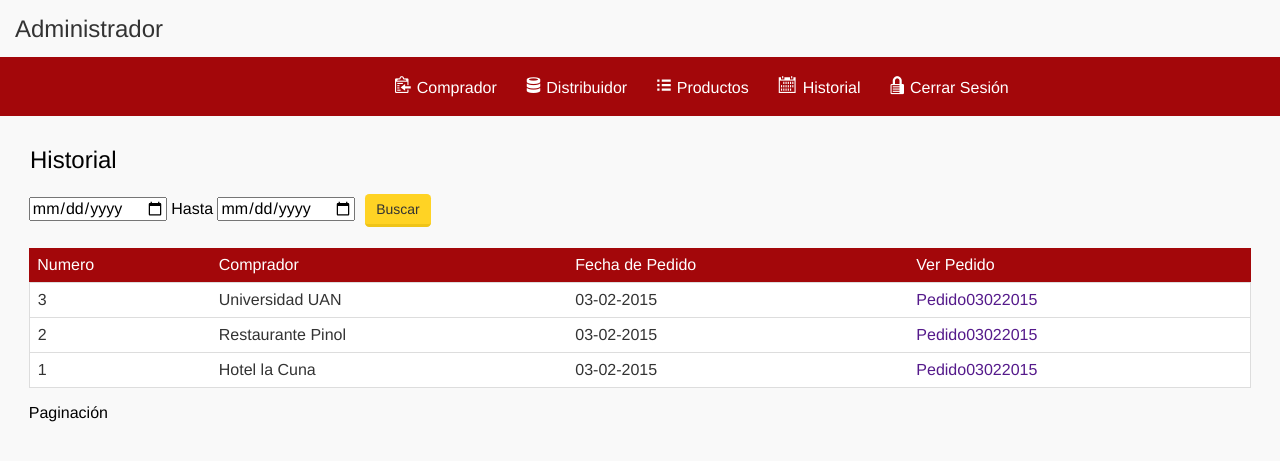
After one commit to Miguel2m4/bigmarket, a PHP site: page /historial in a window 1280 px wide. The commit adds this page. Shown: the top 461 px of the page. Run offline with PHP 8.4, Linux system fonts and the light colour scheme; some libraries are stand-ins or nearby versions.

Commit message:
interfaz admin Hitorial

```diff
--- a/css/stylesheetadmin.css
+++ b/css/stylesheetadmin.css
@@ -46,6 +46,10 @@ header
 	text-align: left;
 	position: absolute;
 	width: 100%;
+}
+.fechas
+{
+	padding: 0em 0.5em 0.5em 1.8em;
 }
 .icon-histor:before {
 	content: "\f068";
--- /dev/null
+++ b/historial.php
@@ -0,0 +1,108 @@
+<!DOCTYPE html>
+<html lang="es">
+<head>
+<meta charset="utf-8" />
+<meta name="viewport" content="width=device-width , initial-scale=1 ,maximum-scale=1 user-scalable=no" />
+<meta name="keywords" lang="es" content="">
+<meta name="robots" content="All">
+<meta name="description" lang="es" content="">
+<title>Historial | BIGMARKET.COM MAYORISTA</title>
+<link rel="stylesheet" href="css/normalize.css" />
+<link rel="stylesheet" href="css/stylesheetadmin.css" />
+<link rel="stylesheet" href="css/style2.css" />
+<link rel="stylesheet" type="text/css" href="css/style-menu.css">
+<script type="text/javascript" src="js/modernizr.custom.86080.js"></script>
+</head>
+<body>
+<header>
+<div id="lado1"><a href="/"><h2>Administrador</h2></a></div>
+</header>
+<nav>
+	<div id="lado2"><?php include("menu2.html"); ?></div>
+</nav>
+<section class="principal">
+	<h2>Historial</h2>
+	<div class="fechas">
+		<form>
+			<input type="date" required> Hasta <input type="date" required>
+			<input type="submit" value="Buscar">
+		</form>
+	</div>
+		<div class="tabla-pro">
+	<table>
+		<thead>
+			<tr>
+				<td>
+					Numero
+				</td>
+				<td>
+					Comprador
+				</td>
+				<td>
+					Fecha de Pedido
+				</td>
+				<td>
+					Ver Pedido
+				</td>
+			</tr>
+		</thead>
+		<tbody>
+			<tr>
+				<td class="mayus">
+					3
+				</td>
+
+				<td>
+					Universidad UAN
+				</td>
+				<td>
+					03-02-2015
+				</td>
+				<td>
+					<a href="">Pedido03022015</a>
+				</td>
+
+			</tr>
+			<tr>
+				<td class="mayus">
+					2
+				</td>
+
+				<td>
+					Restaurante Pinol
+				</td>
+				<td>
+					03-02-2015
+				</td>
+				<td>
+					<a href="">Pedido03022015</a>
+				</td>
+
+			</tr>
+			<tr>
+				<td class="mayus">
+					1
+				</td>
+
+				<td>
+					Hotel la Cuna
+				</td>
+				<td>
+					03-02-2015
+				</td>
+				<td>
+					<a href="">Pedido03022015</a>
+				</td>
+
+			</tr>
+		</tbody>
+	</table>
+	<p>Paginación</p>
+	</div>
+
+
+</section>
+<script type="text/javascript" src="http://code.jquery.com/jquery-1.7.2.min.js"></script>
+<script type="text/javascript" src="js/script-menu.js"></script>
+</body>
+</html>
```
